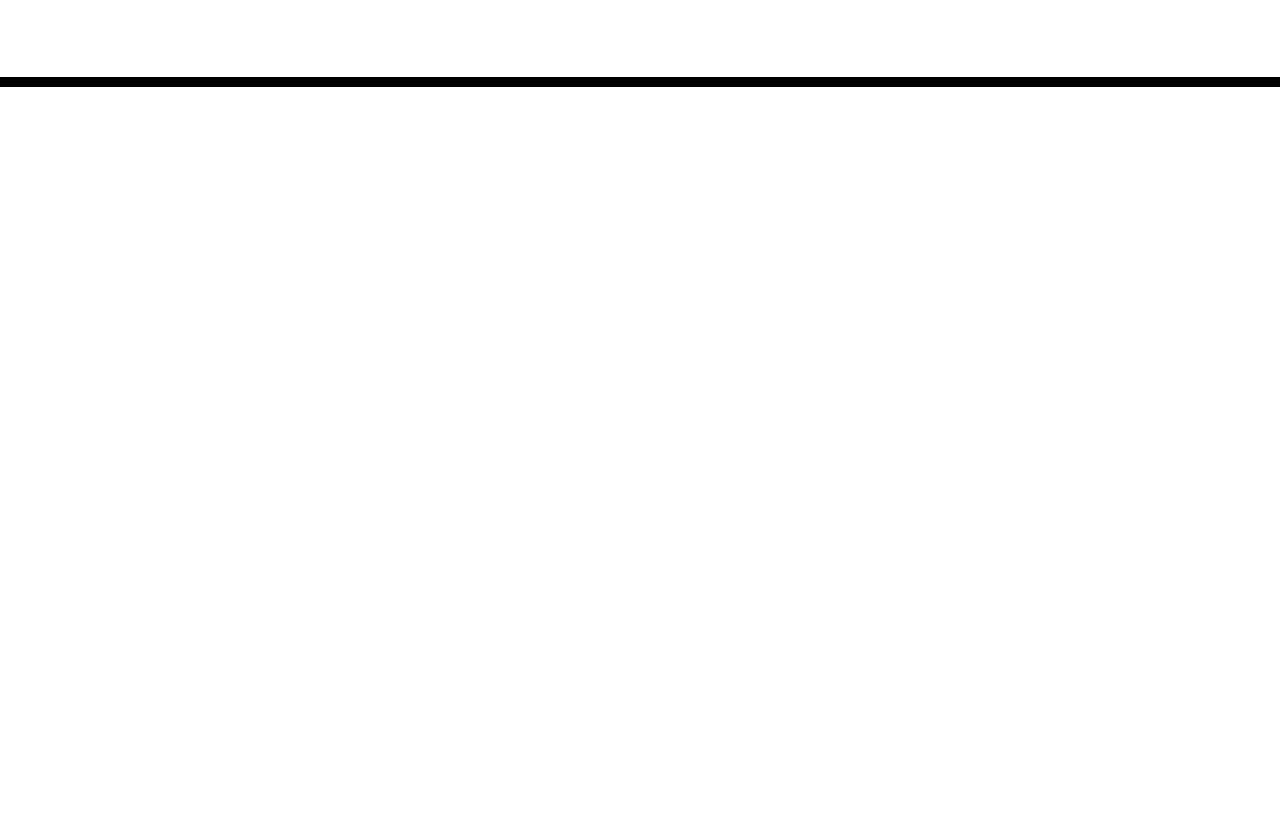
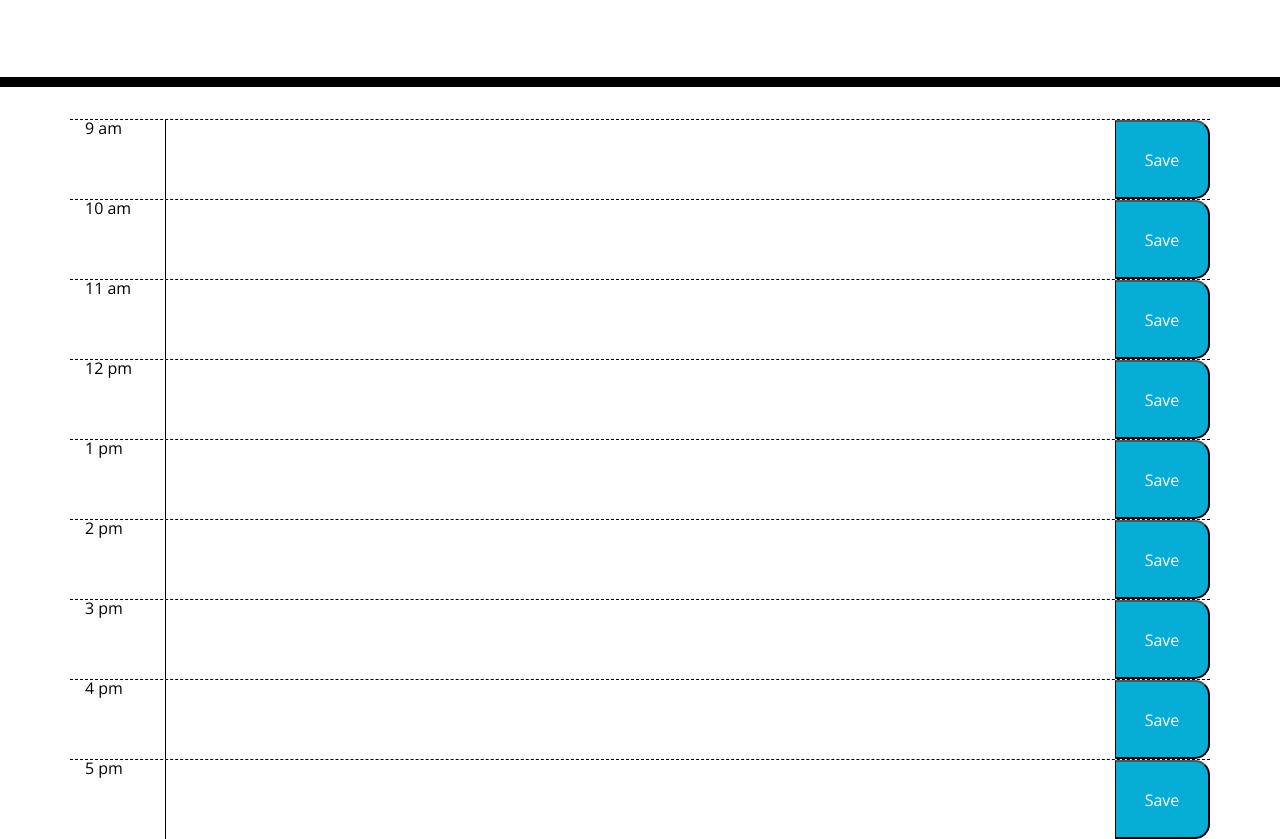
Before and after one commit to cnc500/scheduler, a plain HTML site: page index.html in a window 1280 px wide. Shown: the part 181-1020 px from the top of the page. Before the commit the page ends 800 px from the top, so only its background shows below. Drawn offline with nearby package versions, Linux system fonts and the light colour scheme; files that its build step writes are made by us from their sources.

Commit message:
created textareas, timer and textarea color updated every second

```diff
--- /dev/null
+++ b/assets/js/script.js
@@ -0,0 +1,30 @@
+$('#timer');
+
+function displayCureentDayTime() {
+var currentDateTime = moment().format("dddd, MMMM Do, YYYY  hh:mm:ss");
+console.log(currentDateTime);
+$('#currentDayTime').text(currentDateTime);
+}
+
+setInterval(displayCureentDayTime, 1000);
+
+function changeTextareaColor() {
+    $('textArea').each(function(){
+//    currentHour = currentDateTime."hh"
+    var currentHour = moment().hour();
+    console.log(currentHour);
+    var timeBlockHour = $(this).parent().attr('id');
+    console.log(timeBlockHour);
+    if (currentHour===parseInt(timeBlockHour)){
+        $(this).addClass("present");
+    } else if (currentHour>parseInt(timeBlockHour)){
+        $(this).addClass("past");
+    } else {
+        $(this).addClass("future");
+    }
+    })
+}
+
+setInterval(changeTextareaColor, 1000);
+
+$('.saveBtn').on('click',function(){
--- a/index.html
+++ b/index.html
@@ -18,7 +18,7 @@
       href="https://fonts.googleapis.com/css?family=Open+Sans&display=swap"
       rel="stylesheet"
     />
-    <link rel="stylesheet" href="style.css" />
+    <link rel="stylesheet" href="/assets/css/style.css" />
     <title>Work Day Scheduler</title>
   </head>
 
@@ -26,13 +26,59 @@
     <header class="jumbotron">
       <h1 class="display-3">Work Day Scheduler</h1>
       <p class="lead">A simple calendar app for scheduling your work day</p>
-      <p id="currentDay" class="lead"></p>
+      <p id="currentDayTime" class="lead"></p>
     </header>
     <div class="container">
       <!-- Timeblocks go here -->
+      <div class = 'row hour' id='9'>
+        <p class = 'col-1'>9 am</p>
+        <textarea class="col-10 description" id=""></textarea>
+        <button class = "col-1 saveBtn">Save</button>
+      </div>
+      <div class = 'row hour' id='10'>
+        <p class = 'col-1'>10 am</p>
+        <textarea class="col-10 description" id=""></textarea>
+        <button class = "col-1 saveBtn">Save</button>
+      </div>
+      <div class = 'row hour' id='11'>
+        <p class = 'col-1'>11 am</p>
+        <textarea class="col-10 description" id=""></textarea>
+        <button class = "col-1 saveBtn">Save</button>
+      </div>
+      <div class = 'row hour' id='12'>
+        <p class = 'col-1'>12 pm</p>
+        <textarea class="col-10 description" id=""></textarea>
+        <button class = "col-1 saveBtn">Save</button>
+      </div>
+      <div class = 'row hour' id='13'>
+        <p class = 'col-1'>1 pm</p>
+        <textarea class="col-10 description" id=""></textarea>
+        <button class = "col-1 saveBtn">Save</button>
+      </div>
+      <div class = 'row hour' id='14'>
+        <p class = 'col-1'>2 pm</p>
+        <textarea class="col-10 description" id=""></textarea>
+        <button class = "col-1 saveBtn">Save</button>
+      </div>
+      <div class = 'row hour' id='15'>
+        <p class = 'col-1'>3 pm</p>
+        <textarea class="col-10 description" id=""></textarea>
+        <button class = "col-1 saveBtn">Save</button>
+      </div>
+      <div class = 'row hour' id='16'>
+        <p class = 'col-1'>4 pm</p>
+        <textarea class="col-10 description" id=""></textarea>
+        <button class = "col-1 saveBtn">Save</button>
+      </div>
+      <div class = 'row hour' id='17'>
+        <p class = 'col-1'>5 pm</p>
+        <textarea class="col-10 description" id=""></textarea>
+        <button class = "col-1 saveBtn">Save</button>
+      </div>
+
     </div>
-
     <script src="https://cdnjs.cloudflare.com/ajax/libs/jquery/3.2.1/jquery.min.js"></script>
     <script src="https://cdnjs.cloudflare.com/ajax/libs/moment.js/2.24.0/moment.min.js"></script>
+    <script src="./assets/js/script.js"></script>
   </body>
 </html>
```
Also changed, not shown: 1 other file.
